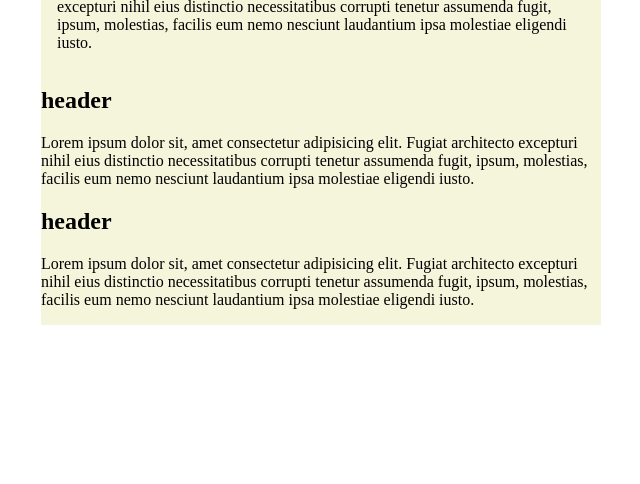
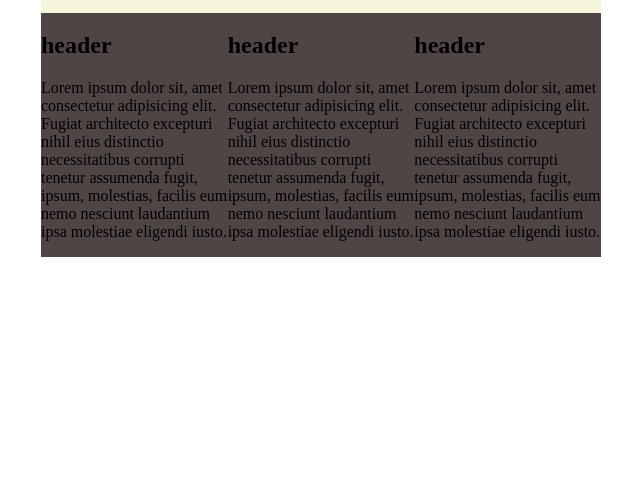
Before and after one commit to matren-p/01-pahna-tunid, a plain HTML site: page 02-06-02/index.html in a window 1280 px wide. Shown: the part 364-848 px from the top of the page, without its empty margins (319-959 px from the left). Before the commit the page ends 816 px from the top, so only its background shows below. Drawn offline with Linux system fonts and the light colour scheme.

Commit message:
tooasjad vist

```diff
--- a/02-06-02/index.html
+++ b/02-06-02/index.html
@@ -18,7 +18,7 @@
             </p>
         </div>
         <div class="card-row">
-            <div>
+            <div class="card">
                 <h2>header</h2>
                 <p>Lorem ipsum dolor sit, amet consectetur adipisicing elit. Fugiat architecto
                 excepturi nihil eius distinctio necessitatibus corrupti tenetur assumenda fugit, ipsum, molestias,
@@ -26,9 +26,7 @@
 
                 </p>
             </div>
-        </div>
-        <div>
-            <div>
+            <div class="card">
                 <h2>header</h2>
                 <p>Lorem ipsum dolor sit, amet consectetur adipisicing elit. Fugiat architecto
                 excepturi nihil eius distinctio necessitatibus corrupti tenetur assumenda fugit, ipsum, molestias,
@@ -36,9 +34,7 @@
 
                 </p>
             </div>
-        </div>
-        <div>
-            <div>
+            <div class="card">
                 <h2>header</h2>
                 <p>Lorem ipsum dolor sit, amet consectetur adipisicing elit. Fugiat architecto
                 excepturi nihil eius distinctio necessitatibus corrupti tenetur assumenda fugit, ipsum, molestias,
--- a/02-06-02/style.css
+++ b/02-06-02/style.css
@@ -3,6 +3,7 @@ body {
     justify-content: center;
     align-items: center;
     height: 100vh;
+    padding: 1rem;
 }
 main {
     background-color: beige;
@@ -11,7 +12,5 @@ max-width: 100%;
 }
 .card-row {
     display: flex;
-    flex-wrap: wrap;
-    gap: 1rem;
-    margin: 1rem;
+    background-color: rgb(80, 69, 69);
 }
```
Also changed, not shown: 2 other files.
